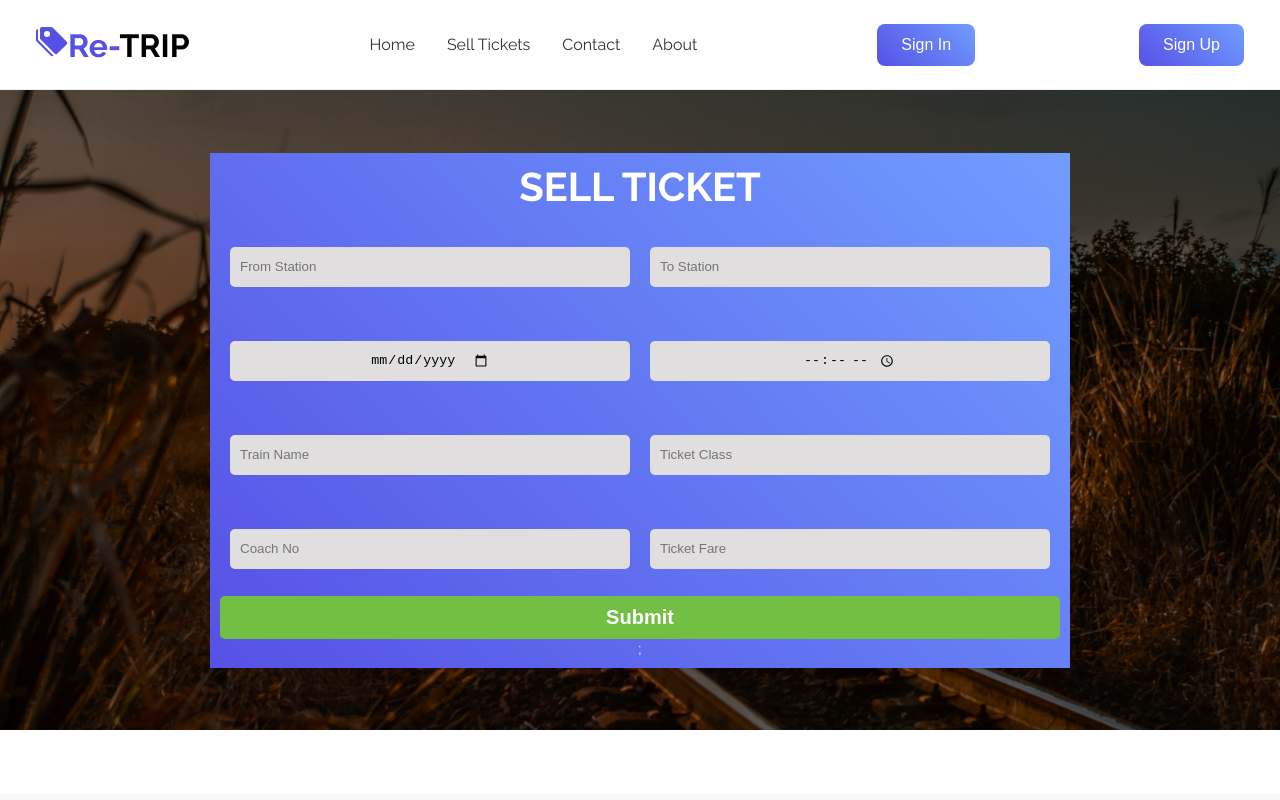
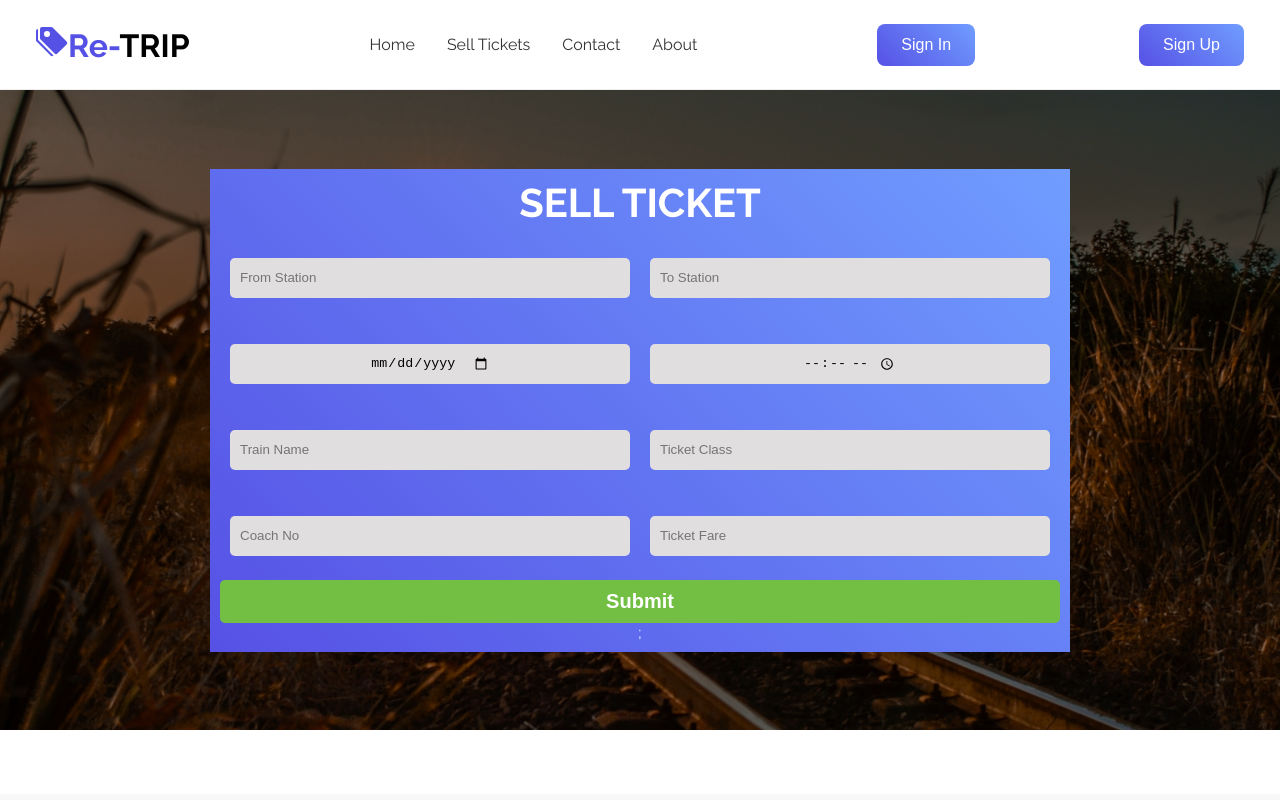
Before and after one commit to hasibulalamrahi/e-ticketing-app-client, a React (Create React App) app: page /sell-ticket in a window 1280 px wide. Shown: the top 800 px of the page. Built offline with nearby package versions, Linux system fonts and the light colour scheme.

Commit message:
sell ticket page ui and validator updated

```diff
--- a/src/Components/schemas/newTicketSchema.js
+++ b/src/Components/schemas/newTicketSchema.js
@@ -18,15 +18,15 @@ const newTicketSchema = object().shape({
     .required("This field must not be empty"),
   ticketClass: string()
     .min(3, "This field must be at least 3 characters long")
-    .max(12, "This field must be at most 12 characters long")
+    .max(20, "This field must be at most 12 characters long")
     .required("This field must not be empty"),
   coachNo: string()
     .min(1, "This field must be at least 1 characters long")
     .max(5, "This field must be at most 5 characters long")
     .required("This field must not be empty"),
   fare: number()
-    .min(100, "This field must be at least 2 characters long")
-    .max(3000, "This field must be at most 50 characters long")
+    .min(100, "The Minimum Value for Ticket Sell is BDT 100")
+    .max(3000, "The Maximum Value for Ticket Sell is BDT 3000")
     .required("This field must not be empty"),
 });
 
--- a/src/Components/sellTicket/sellTickets.jsx
+++ b/src/Components/sellTicket/sellTickets.jsx
@@ -56,7 +56,7 @@ const SellTicketComp = () => {
                               placeholder="From Station"
                               className="input-field"
                             />
-                            <div className="errMsg text-danger text-red-600">
+                            <div className="error-message">
                               <ErrorMessage name="fromStation" />
                             </div>
                           </div>
@@ -68,7 +68,7 @@ const SellTicketComp = () => {
                               placeholder="To Station"
                               className="input-field"
                             />
-                            <div className="errMsg text-danger text-red-600">
+                            <div className="error-message">
                               <ErrorMessage name="toStation" />
                             </div>
                           </div>
@@ -82,7 +82,7 @@ const SellTicketComp = () => {
                               placeholder="Journey Date"
                               className="input-field"
                             />
-                            <div className="errMsg text-danger text-red-600">
+                            <div className="error-message">
                               <ErrorMessage name="date" />
                             </div>
                           </div>
@@ -94,7 +94,7 @@ const SellTicketComp = () => {
                               placeholder="Time"
                               className="input-field"
                             />
-                            <div className="errMsg text-danger text-red-600">
+                            <div className="error-message">
                               <ErrorMessage name="time" />
                             </div>
                           </div>
@@ -108,7 +108,7 @@ const SellTicketComp = () => {
                               placeholder="Train Name"
                               className="input-field"
                             />
-                            <div className="errMsg text-danger text-red-600">
+                            <div className="error-message">
                               <ErrorMessage name="trainName" />
                             </div>
                           </div>
@@ -120,7 +120,7 @@ const SellTicketComp = () => {
                               placeholder="Ticket Class"
                               className="input-field"
                             />
-                            <div className="errMsg text-danger text-red-600">
+                            <div className="error-message">
                               <ErrorMessage name="ticketClass" />
                             </div>
                           </div>
@@ -134,7 +134,7 @@ const SellTicketComp = () => {
                               placeholder="Coach No"
                               className="input-field"
                             />
-                            <div className="errMsg text-danger text-red-600">
+                            <div className="error-message">
                               <ErrorMessage name="coachNo" />
                             </div>
                           </div>
@@ -146,7 +146,7 @@ const SellTicketComp = () => {
                               placeholder="Ticket Fare"
                               className="input-field"
                             />
-                            <div className="errMsg text-danger text-red-600">
+                            <div className="error-message">
                               <ErrorMessage name="fare" />
                             </div>
                           </div>
--- a/src/Styles/SellTicket/sellTickets.css
+++ b/src/Styles/SellTicket/sellTickets.css
@@ -49,7 +49,7 @@
     display: flex;
 }
 .hero .content .form-content .form .before-field{
-     padding: 7px 10px 7px 10px;
+     padding: 2px 10px 2px 10px;
 }
  .input-field{
    width: 400px;
@@ -65,3 +65,9 @@
     border: none;
     border-radius: 5px;
 }
+
+.error-message{
+    color: red;
+    padding-bottom: 2px;
+    font-weight: bold;
+}
```
